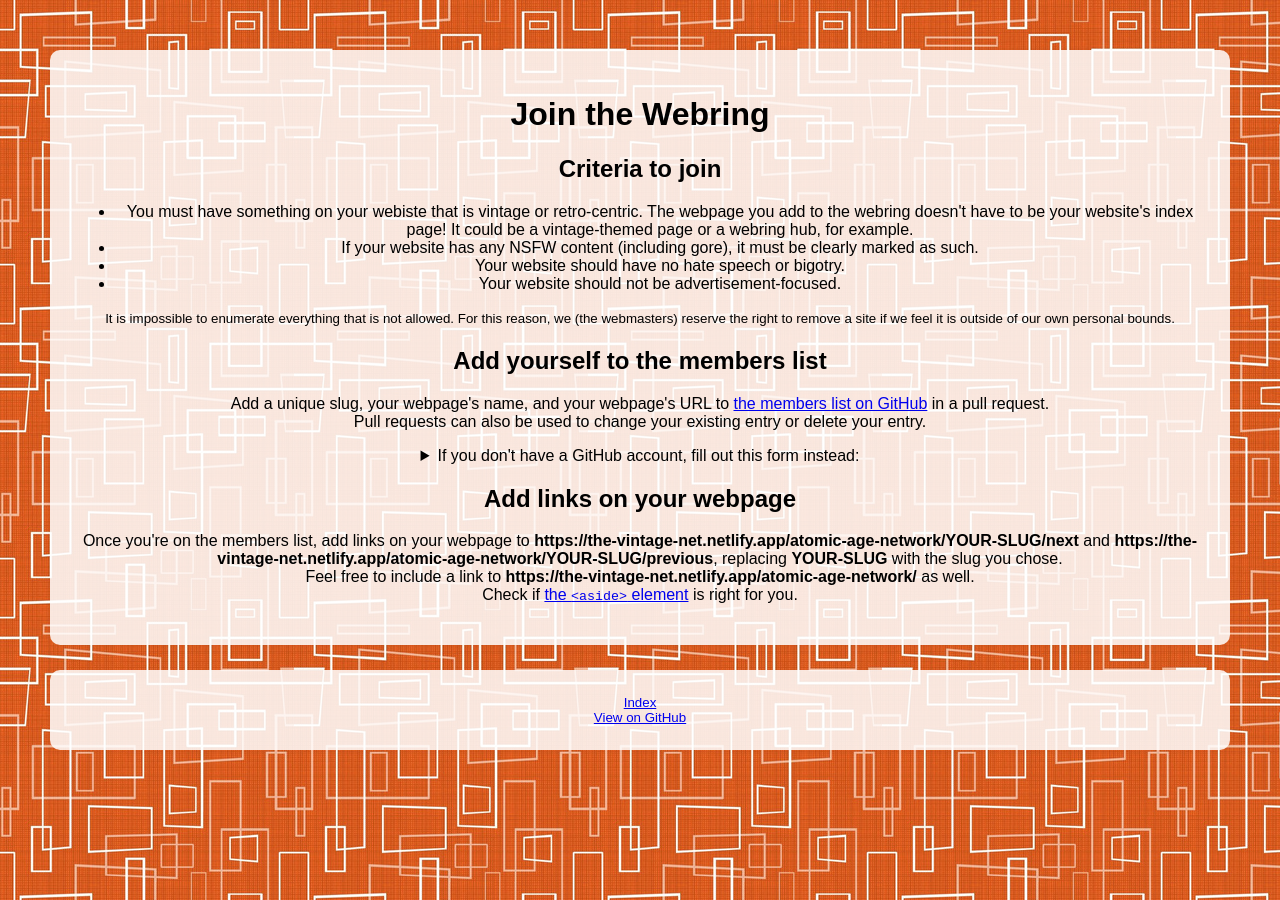
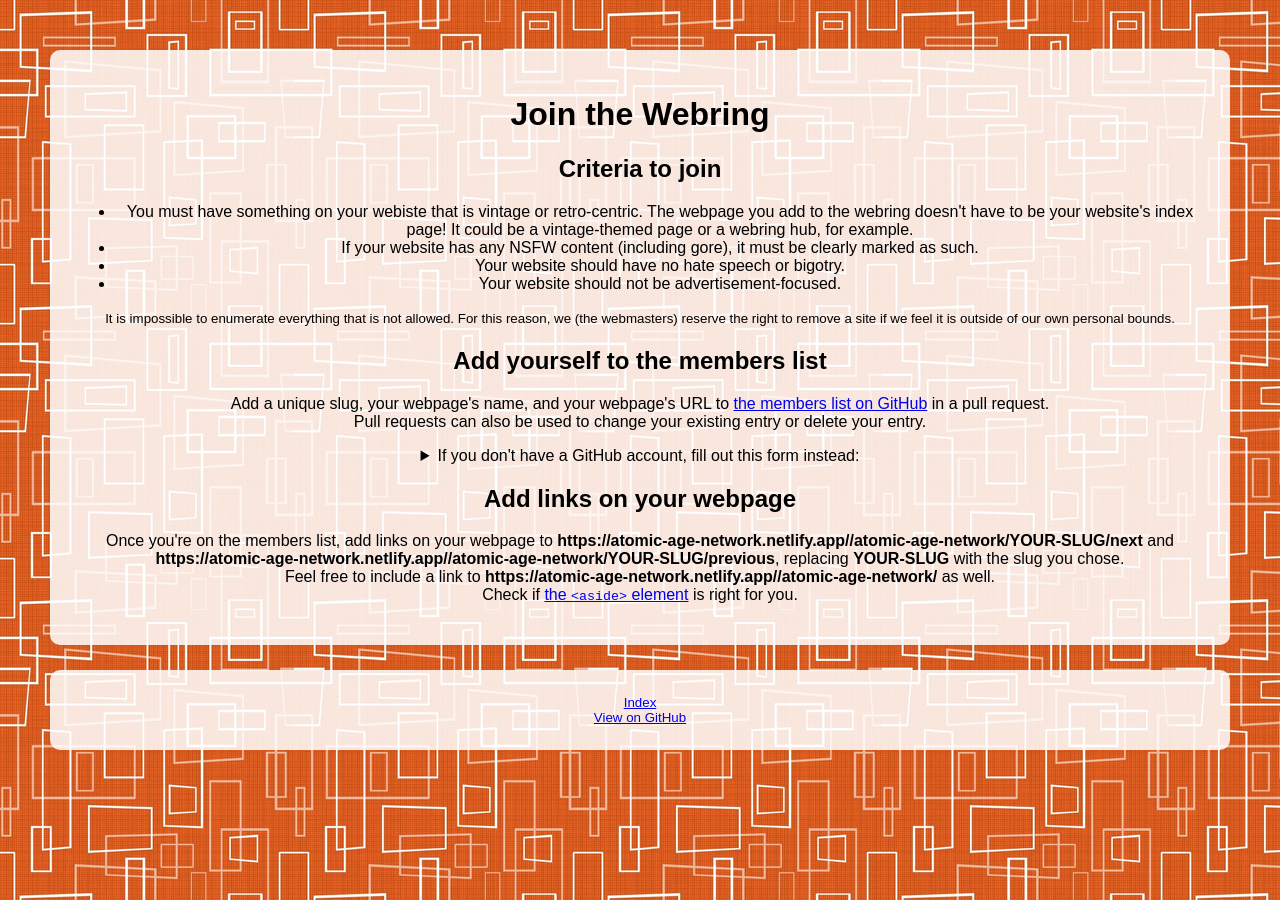
Before and after one commit to AstroWildcat/atomic-age-network, a Jekyll site: the page built from join.md, in a window 1280 px wide. Built offline with Jekyll 4.4.1, drawn with Linux system fonts in a browser that asks for light colours; some of the changed lines change nothing that is shown.

Commit message:
Update _config.yml

```diff
--- a/_config.yml
+++ b/_config.yml
@@ -1,7 +1,7 @@
-url: https://the-vintage-net.netlify.app
+url: https://atomic-age-network.netlify.app/
 include: [_redirects]
 exclude: [README.md, UNLICENSE]
 kramdown:
  syntax_highlighter: +nil+
  smart_quotes: "39,39,34,34"
-github_repo_url: https://github.com/AstroWildcat/thevintagenet
+github_repo_url: https://github.com/AstroWildcat/atomic-age-network
```
